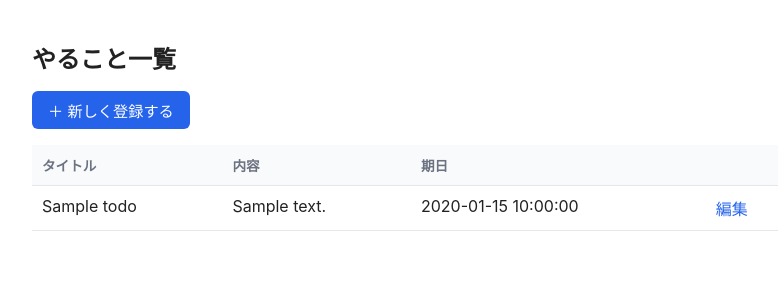
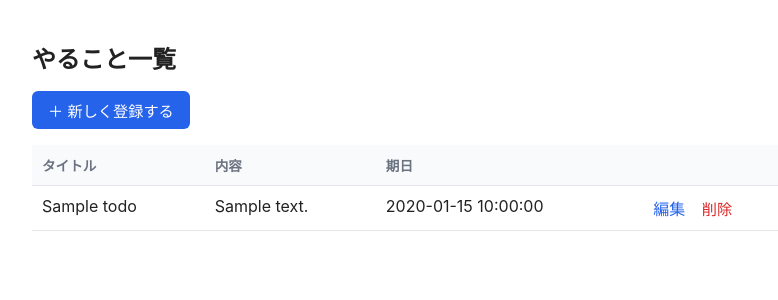
Before and after one commit to sotabusiness1866-bit/my-tool, a Flask app: template todo-app/templates/index.html in a window 1280 px wide. Shown: the top 300 px of the page, without its empty margins (228-1006 px from the left). Run offline with Flask 3, Linux system fonts and the light colour scheme; the template is opened without the code that fills it: most values are stand-ins (such as "Sample title", 1, 10 or a date in 2020).

Commit message:
やることの削除機能を追加
Co-Authored-By: Claude Sonnet 4.6 <noreply@anthropic.com>

```diff
--- a/todo-app/app.py
+++ b/todo-app/app.py
@@ -71,5 +71,13 @@ def edit(todo_id):
     return render_template("form.html", todo=todo, action="edit")
 
 
+@app.route("/delete/<todo_id>", methods=["POST"])
+def delete(todo_id):
+    """やることの削除。"""
+    sheets.delete_todo(todo_id)
+    flash("やることを削除しました。")
+    return redirect(url_for("index"))
+
+
 if __name__ == "__main__":
     app.run(debug=True, port=5000)
--- a/todo-app/sheets.py
+++ b/todo-app/sheets.py
@@ -99,6 +99,12 @@ def update_todo(todo_id, title, content, due_date):
     return True
 
 
+def delete_todo(todo_id):
+    """行番号で指定したやることを削除する。"""
+    worksheet = _get_worksheet()
+    worksheet.delete_rows(int(todo_id))
+
+
 def validate_due_date(due_date):
     """期日が YYYY-MM-DD 形式か、または空かを確認する。"""
     if not due_date:
--- a/todo-app/templates/base.html
+++ b/todo-app/templates/base.html
@@ -27,6 +27,9 @@
       font-size: 1rem; box-sizing: border-box; }
     textarea { min-height: 90px; resize: vertical; }
     .empty { color: #6b7280; margin-top: 24px; }
+    .btn-delete { background: none; border: none; color: #dc2626; cursor: pointer;
+                  font-size: 0.95rem; padding: 0 0 0 12px; }
+    .btn-delete:hover { text-decoration: underline; }
   </style>
 </head>
 <body>
--- a/todo-app/templates/index.html
+++ b/todo-app/templates/index.html
@@ -20,7 +20,12 @@
             <td>{{ todo.title }}</td>
             <td>{{ todo.content }}</td>
             <td>{{ todo.due_date }}</td>
-            <td><a href="{{ url_for('edit', todo_id=todo.id) }}">編集</a></td>
+            <td>
+              <a href="{{ url_for('edit', todo_id=todo.id) }}">編集</a>
+              <form method="post" action="{{ url_for('delete', todo_id=todo.id) }}" style="display:inline" onsubmit="return confirm('削除しますか？')">
+                <button type="submit" class="btn-delete">削除</button>
+              </form>
+            </td>
           </tr>
         {% endfor %}
       </tbody>
```
